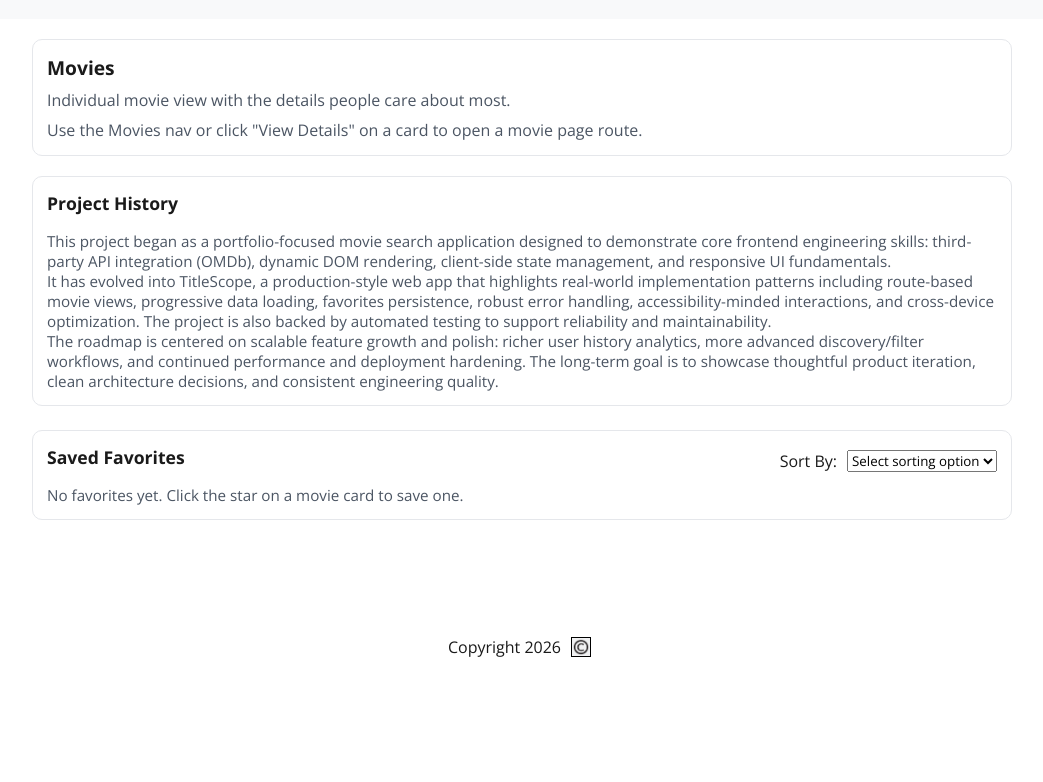
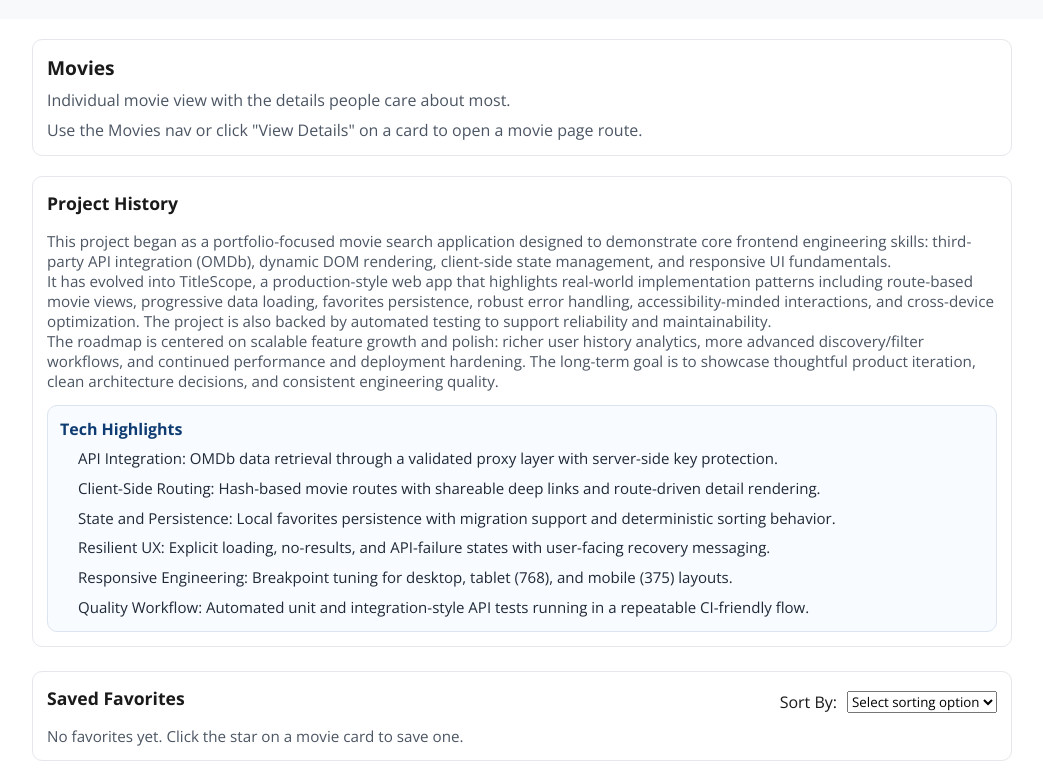
Before and after one commit to LowesPubAldi/Module-5-Project, a website: page index.html in a window 1280 px wide. Shown: the part 356-1138 px from the top of the page, without its empty margins (118-1161 px from the left). Before the commit the page ends 1038 px from the top, so only its background shows below. Drawn offline with nearby package versions, Linux system fonts and the light colour scheme; no server answers.

Commit message:
Portfolio: add recruiter-focused tech highlights

```diff
--- a/index.html
+++ b/index.html
@@ -87,6 +87,17 @@
             <p class="favorites-empty">This project began as a portfolio-focused movie search application designed to demonstrate core frontend engineering skills: third-party API integration (OMDb), dynamic DOM rendering, client-side state management, and responsive UI fundamentals.</p>
             <p class="favorites-empty">It has evolved into TitleScope, a production-style web app that highlights real-world implementation patterns including route-based movie views, progressive data loading, favorites persistence, robust error handling, accessibility-minded interactions, and cross-device optimization. The project is also backed by automated testing to support reliability and maintainability.</p>
             <p class="favorites-empty">The roadmap is centered on scalable feature growth and polish: richer user history analytics, more advanced discovery/filter workflows, and continued performance and deployment hardening. The long-term goal is to showcase thoughtful product iteration, clean architecture decisions, and consistent engineering quality.</p>
+            <div class="portfolio-highlights" aria-label="Portfolio tech highlights">
+                <h3>Tech Highlights</h3>
+                <ul class="portfolio-highlights__list">
+                    <li>API Integration: OMDb data retrieval through a validated proxy layer with server-side key protection.</li>
+                    <li>Client-Side Routing: Hash-based movie routes with shareable deep links and route-driven detail rendering.</li>
+                    <li>State and Persistence: Local favorites persistence with migration support and deterministic sorting behavior.</li>
+                    <li>Resilient UX: Explicit loading, no-results, and API-failure states with user-facing recovery messaging.</li>
+                    <li>Responsive Engineering: Breakpoint tuning for desktop, tablet (768), and mobile (375) layouts.</li>
+                    <li>Quality Workflow: Automated unit and integration-style API tests running in a repeatable CI-friendly flow.</li>
+                </ul>
+            </div>
         </section>
 
         <main id="contentSection" class="section">
--- a/style.css
+++ b/style.css
@@ -361,6 +361,29 @@ a:focus-visible {
     gap: 8px;
 }
 
+.portfolio-highlights {
+    margin-top: 14px;
+    border: 1px solid #dbe4f0;
+    background: #f8fbff;
+    border-radius: 10px;
+    padding: 12px;
+}
+
+.portfolio-highlights h3 {
+    font-size: 1rem;
+    margin-bottom: 8px;
+    color: #0f3d73;
+}
+
+.portfolio-highlights__list {
+    margin-left: 18px;
+    display: grid;
+    gap: 8px;
+    color: #1f2937;
+    line-height: 1.45;
+    font-size: 0.94rem;
+}
+
 .favorite-chip {
     border: 1px solid #d1d5db;
     border-radius: 999px;
```
Also changed, not shown: README.md.
